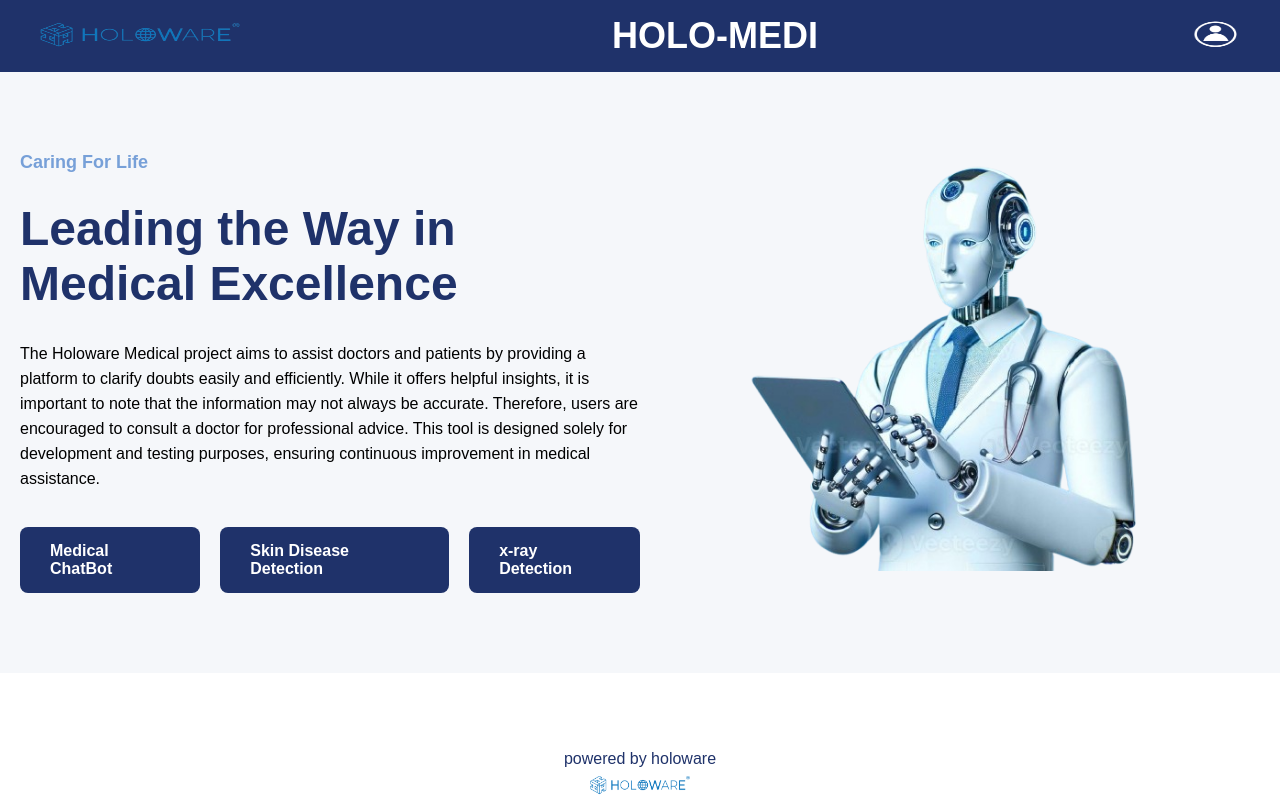
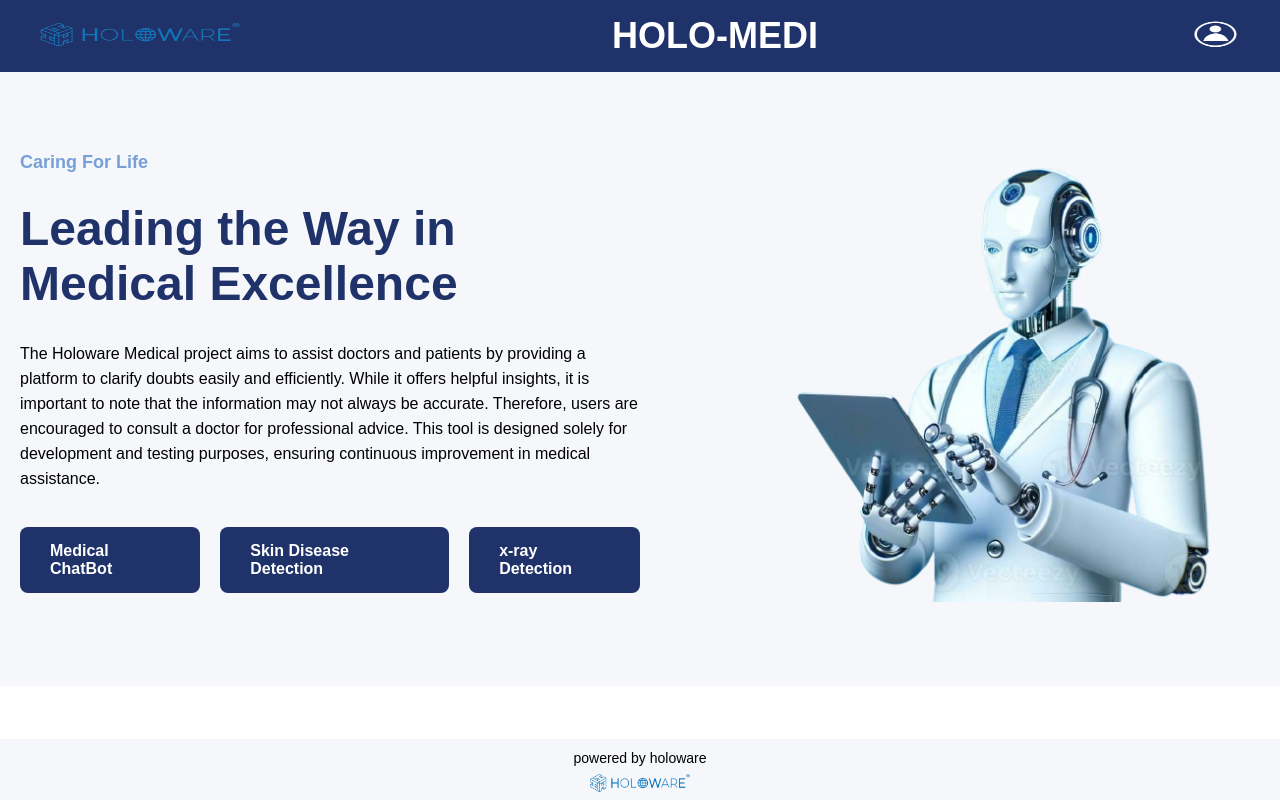
Before and after one commit to Tharunkumar-0007/skin_chat, a Flask app: page / in a window 1280 px wide. Run offline with Flask 3, Linux system fonts and the light colour scheme.

Commit message:
home page changes

```diff
--- a/templates/static/css/style.css
+++ b/templates/static/css/style.css
@@ -7,6 +7,7 @@
 html, body {
     width: 100%;
     height: 100%;
+    margin: 0;
     font-family: 'Arial', sans-serif;
 }
 
@@ -26,7 +27,7 @@
 
 .logo {
     color: white;
-    font-size: 24px;
+    font-size: 28px;
     font-weight: bold;
 }
 
@@ -42,7 +43,7 @@
 .hero {
     display: flex;
     justify-content: space-between;
-    padding: 100px 100px; /* Adjust padding here if needed */
+    padding: 80px,80px; /* Adjust padding here if needed */
     background-color: #F5F7FA;
     width: 100%;
 }
@@ -98,10 +99,10 @@
 }
 
 .hero-image img {
-    width: 100%;
-    max-width: 500px;
-    height: auto;
+    width: 400px;       /* Set a fixed width */
+    height: 450px;      /* Set a fixed height */
     border-radius: 10px;
+    object-fit: cover;
 }
 
 .para {
@@ -135,7 +136,7 @@
 
 .profile-image img {
     width: 50px;
-    height: 50px;
+    height: 40px;
     border-radius: 50%;
 }
 
@@ -159,28 +160,36 @@
 }
 
 .footer-container {
-    background-color: #07184d;
-    color: rgb(48, 67, 142); /* Text color */
-    text-align: center; /* Center text */
-    padding: 10px 0; /* Padding for top and bottom */
+    width: 100%;
+    background-color: #F5F7FA; /* Adjust background color as desired */
+    padding: 6px 0;
+    position: fixed;
+    bottom: 0;
+    left: 0;
+    text-align: center;
+
 }
 
 .footer-content {
-    position: absolute; /* Fix position at the bottom */
-    bottom: 0; /* Align to the bottom of the body */
-    left: 0; /* Align to the left */
-    width: 100%; /* Full width */
-    color: #1F326A;
+    display: flex;
+    flex-direction: column;
+    align-items: center;
+    justify-content: center;
+}
+
+.footer-content p {
+    font-size: 14px;
+    color: #000000;
+    margin: 5px 0;
 }
 
 .footer-content img {
-    max-width: 100px; /* Limit the width of the footer image */
-    height: auto; /* Maintain aspect ratio */
-    margin-top: 5px; /* Space between text and image */
+    width: 100px; /* Adjust image width for responsiveness */
+    height: auto;
 }
 
-/* Media Queries */
-@media (max-width: 1024px) { /* For Laptops */
+/* Media Queries *//* For Laptops */
+@media (max-width: 1024px) {
     .nav-links li {
         margin: 0 10px;
     }
@@ -189,7 +198,7 @@
         flex-direction: column;
         align-items: center;
         text-align: center;
-        padding: 100px 20px; /* Adjust padding here if needed */
+        padding: 100px 20px;
     }
 
     .hero-content {
@@ -207,13 +216,13 @@
     }
 }
 
-@media (max-width: 1440px) { /* For Desktops */
+@media (max-width: 1440px) {
     nav {
         padding: 5px 30px;
     }
 
     .hero {
-        padding: 80px 20px; /* Adjust padding here if needed */
+        padding: 80px 20px;
     }
 
     .hero-content h1 {
@@ -228,4 +237,5 @@
 /* Additional styles to remove bottom space */
 body {
     overflow-x: hidden; /* Prevent horizontal scrolling if needed */
+    flex-direction: column;
 }
```
